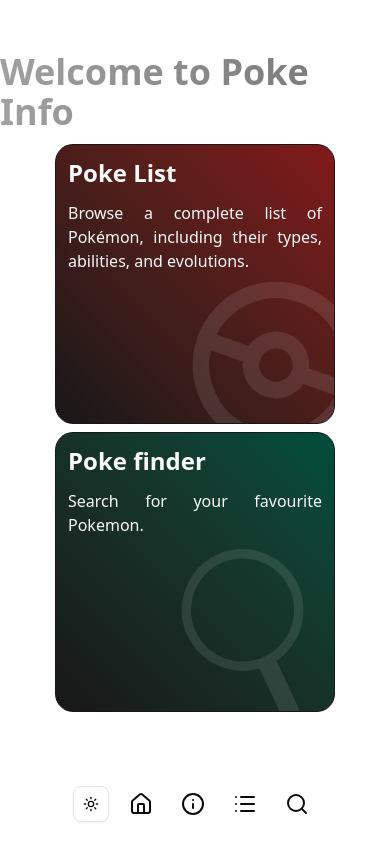
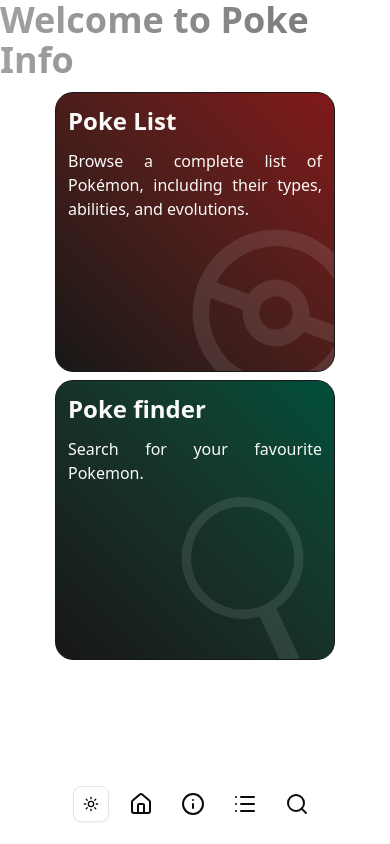
Before and after one commit to Adr1Est/poke-info, a Next.js app: page /dashboard in a window 390 px wide. Built offline with nearby package versions, Linux system fonts and the light colour scheme.

Commit message:
better responsive

```diff
--- a/app/dashboard/layout.tsx
+++ b/app/dashboard/layout.tsx
@@ -26,7 +26,7 @@
         </CustomLink>
       </div>
 
-      <div className="w-full md:w-5/6 flex-1 flex items-center justify-center">
+      <div className="w-full flex-1 flex lg:items-center justify-center overflow-y-auto min-h-0">
         {children}
       </div>
 
--- a/app/dashboard/list/[pokemon]/page.tsx
+++ b/app/dashboard/list/[pokemon]/page.tsx
@@ -37,7 +37,7 @@
   }
 
   return(
-    <div className="w-full md:w-auto p-3 md:p-0 flex flex-col gap-3 h-150 overflow-y-auto">
+    <div className="w-auto p-3 md:p-0 flex flex-col gap-3">
 
       <div className={`flex flex-col md:flex-row items-center gap-5 ${glassmorphism}`}>
         <div className="relative w-40 h-40 aspect-square">
--- a/app/dashboard/page.tsx
+++ b/app/dashboard/page.tsx
@@ -40,7 +40,7 @@
 
   return (
     <section
-      className="relative flex flex-col items-center md:items-start justify-center w-full md:w-auto gap-3"
+      className="relative flex flex-col items-center md:justify-center w-full md:w-auto gap-3"
     >
       <h1 className="font-semibold text-4xl bg-linear-to-r from-neutral-400 to-neutral-500 bg-clip-text text-transparent">
         Welcome to Poke Info
--- a/components/dashboard/FindGrid.tsx
+++ b/components/dashboard/FindGrid.tsx
@@ -4,7 +4,7 @@
 import { PokemonFromList } from "@/types/pokeTypes"
 import { useQuery } from "@tanstack/react-query"
 import { Delete, LoaderCircle, TriangleAlert } from "lucide-react"
-import PokeCardGrid from "./PokeCardGrid"
+import PokeCardGrid from "@/components/dashboard/PokeCardGrid"
 import { usePokemonFilter } from "@/store"
 
 export default function FindGrid(){
@@ -18,7 +18,7 @@
 
   if(isLoading){
     return (
-      <div className="relative flex flex-row items-center justify-center w-full md:w-9/10 gap-1">
+      <div className="relative flex flex-row md:items-center md:justify-center w-full md:w-9/10 gap-1">
        <LoaderCircle />
        <h2>Loading... </h2>
       </div>
@@ -38,7 +38,7 @@
     p.name.toLowerCase().includes(filter.toLowerCase()))
 
   return(
-    <div className="relative flex flex-col items-center justify-center w-full p-2 md:p-0 md:w-9/10 gap-1">
+    <div className="relative flex flex-col items-center w-full p-2 md:p-0 gap-1">
       <h1 className="font-semibold text-xl">{`${data.count} Pokemon`}</h1>
       <div className="w-full relative">
         <CustomInput
```
